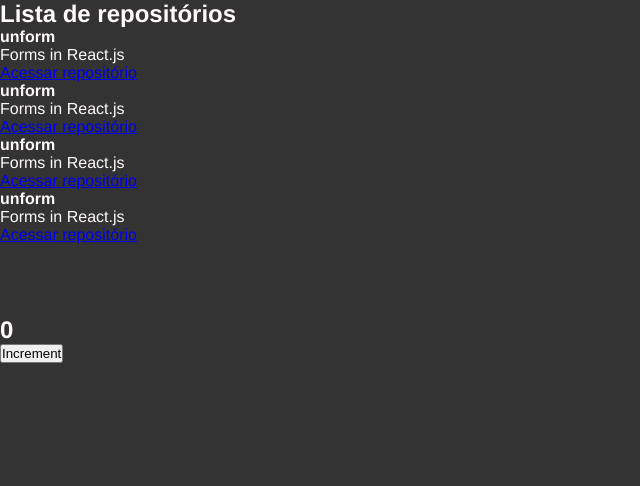
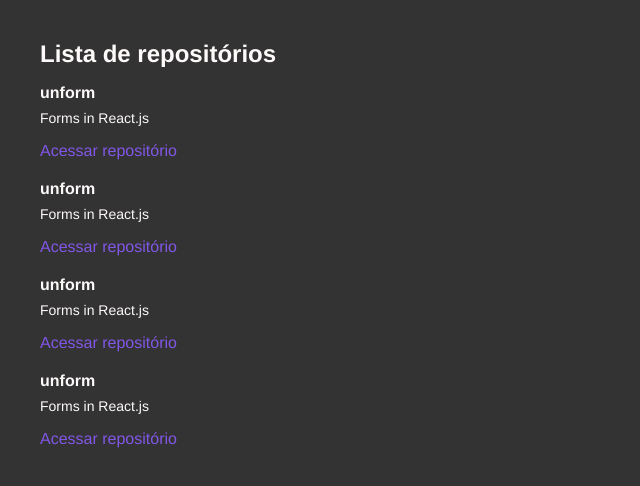
Before and after one commit to ThiagoFragata/Chapter1-ignite-introducao-ao-react, a React app: page / in a window 1280 px wide. Shown: the top 486 px of the page, without its empty margins (0-640 px from the left). Built offline with nearby package versions, Linux system fonts and the light colour scheme.

Commit message:
estilizando a lista de repositorios

```diff
--- a/src/App.jsx
+++ b/src/App.jsx
@@ -1,4 +1,3 @@
-import { Counter } from "./components/Counter";
 import { RepositoryList } from "./components/RepositoryList";
 import "./styles/globals.scss";
 
@@ -6,11 +5,6 @@
   return (
     <>
       <RepositoryList />
-      <br />
-      <br />
-      <br />
-      <br />
-      <Counter />
     </>
   );
 }
--- a/src/components/Counter.jsx
+++ /dev/null
@@ -1,21 +0,0 @@
-import { useState } from "react";
-
-export function Counter() {
-
-  const [count, setCount] = useState(0);
-
-  function increment() {
-    console.log("incrementing");
-    setCount(count + 1);
-    console.log(count);
-  }
-
-  return (
-    <div>
-      <h2>{count}</h2>
-      <button type="button" onClick={increment}>
-        Increment
-      </button>
-    </div>
-  );
-}
--- a/src/components/RepositoryList.jsx
+++ b/src/components/RepositoryList.jsx
@@ -1,4 +1,6 @@
 import { RepositoryItem } from "./RepositoryItem";
+
+import "../styles/repositories.scss";
 
 const repository = {
   name: "unform",
@@ -8,7 +10,7 @@
 
 export function RepositoryList() {
   return (
-    <section className="reposiroty-list">
+    <section className="repository-list">
       <h1>Lista de repositórios</h1>
       <ul>
         <RepositoryItem repository={repository} />
--- /dev/null
+++ b/src/styles/repositories.scss
@@ -0,0 +1,30 @@
+section.repository-list {
+    margin: 40px;
+
+    h1 {
+        margin-bottom: 16px;
+    }
+
+    ul {
+        list-style: none;
+
+        li {
+            & + li {
+                margin-top: 20px;
+            }
+
+            p {
+                font-size: 14px;
+                color: #fffafa;
+                margin-top: 8px;
+            }
+
+            a {
+                display: inline-block;
+                margin-top: 16px;
+                text-decoration: none;
+                color: #8257e6;
+            }
+        }
+    }
+}
```
